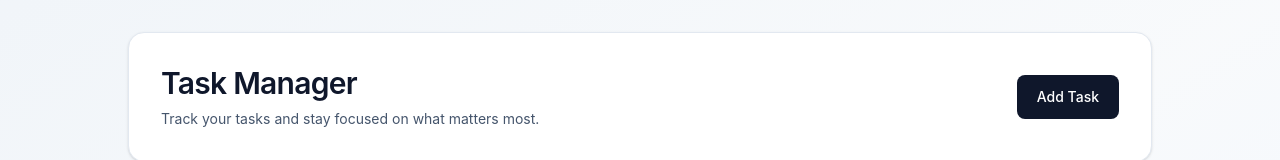
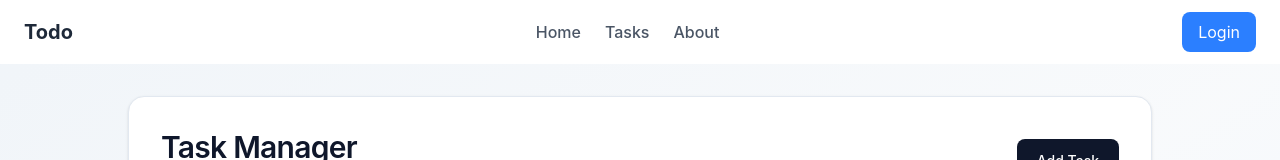
Before and after one commit to harshchauhan01/TODO, a React app in the folder frontend/: page / in a window 1280 px wide. Shown: the top 160 px of the page. Built offline with nearby package versions, Linux system fonts and the light colour scheme; no server answers; the HTML template or start-up script is replaced by a standard one.

Commit message:
Added Navbar

```diff
--- a/frontend/src/App.jsx
+++ b/frontend/src/App.jsx
@@ -1,11 +1,13 @@
 import React, { useState } from 'react';
 import Home from './components/Home';
 import {Toaster} from "react-hot-toast";
+import Navbar from './components/Navbar';
 
 function App() {
 
   return(
     <>
+      <Navbar/>
       <Toaster position='top-right'/>
       <Home/>
     </>
--- /dev/null
+++ b/frontend/src/components/Navbar.jsx
@@ -0,0 +1,47 @@
+import { useState } from "react";
+import { MdMenu, MdClose } from "react-icons/md";
+
+
+const Navbar = () => {
+  const [open, setOpen] = useState(false);
+
+  return (
+    <nav className="bg-white shadow-md px-6 py-3">
+      <div className="flex items-center justify-between">
+        <h1 className="text-xl font-bold text-gray-800">Todo</h1>
+
+        <div className="hidden md:flex gap-6 text-gray-600 font-medium">
+          <a href="#" className="hover:text-blue-500">Home</a>
+          <a href="#" className="hover:text-blue-500">Tasks</a>
+          <a href="#" className="hover:text-blue-500">About</a>
+        </div>
+
+        <div className="flex items-center gap-3">
+          <button className="hidden md:block bg-blue-500 text-white px-4 py-2 rounded-lg hover:bg-blue-600">
+            Login
+          </button>
+
+          <button
+            className="md:hidden text-2xl"
+            onClick={() => setOpen(!open)}
+          >
+            {open ? <MdClose /> : <MdMenu />}
+          </button>
+        </div>
+      </div>
+
+      {open && (
+        <div className="mt-4 flex flex-col gap-4 text-gray-600 md:hidden">
+          <a href="#">Home</a>
+          <a href="#">Tasks</a>
+          <a href="#">About</a>
+          <button className="bg-blue-500 text-white px-4 py-2 rounded-lg">
+            Login
+          </button>
+        </div>
+      )}
+    </nav>
+  );
+};
+
+export default Navbar;
```
